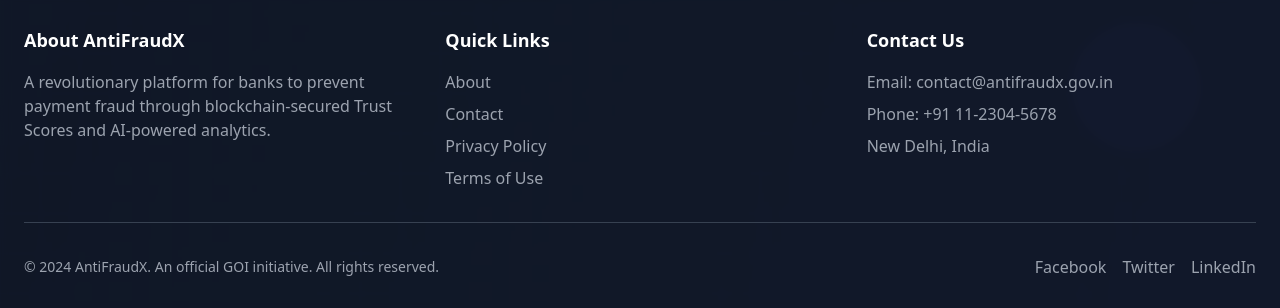
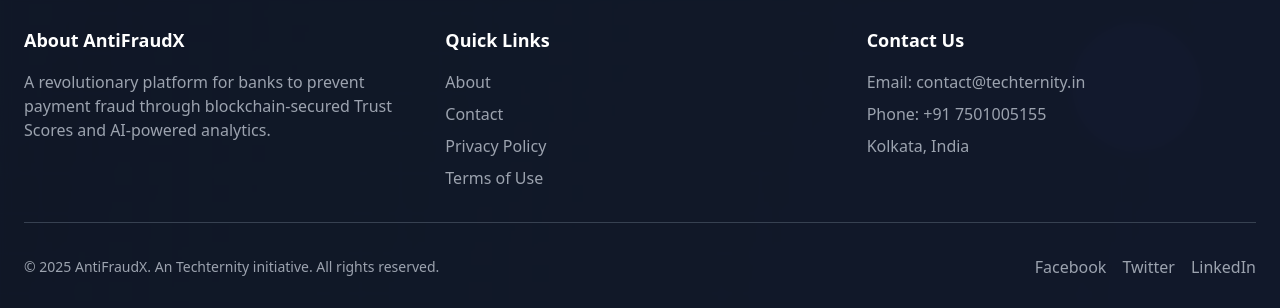
Before and after one commit to Techternity/AntiFraudX, a React (Vite) app: page / in a window 1280 px wide. Shown: the part 3267-3575 px from the top of the page. Built offline with nearby package versions, Linux system fonts and the light colour scheme.

Commit message:
footer update

```diff
--- a/src/App.tsx
+++ b/src/App.tsx
@@ -713,14 +713,14 @@
                 </ul>
               </div>
               <div>
-                <h4 className="text-lg font-semibold mb-4">Contact Us</h4>                <p className="text-gray-400 mb-2">Email: contact@antifraudx.gov.in</p>
-                <p className="text-gray-400 mb-2">Phone: +91 11-2304-5678</p>
-                <p className="text-gray-400">New Delhi, India</p>
+                <h4 className="text-lg font-semibold mb-4">Contact Us</h4>                <p className="text-gray-400 mb-2">Email: contact@techternity.in</p>
+                <p className="text-gray-400 mb-2">Phone: +91 7501005155</p>
+                <p className="text-gray-400">Kolkata, India</p>
               </div>
             </div>
             <div className="mt-8 border-t border-gray-700 pt-8 flex flex-col md:flex-row justify-between items-center">
               <p className="text-sm text-gray-400 mb-4 md:mb-0">
-                © 2024 AntiFraudX. An official GOI initiative. All rights reserved.
+                © 2025 AntiFraudX. An Techternity initiative. All rights reserved.
               </p>
               <div className="flex space-x-4">                <a href="#" className="text-gray-400 hover:text-white">
                   Facebook
```
